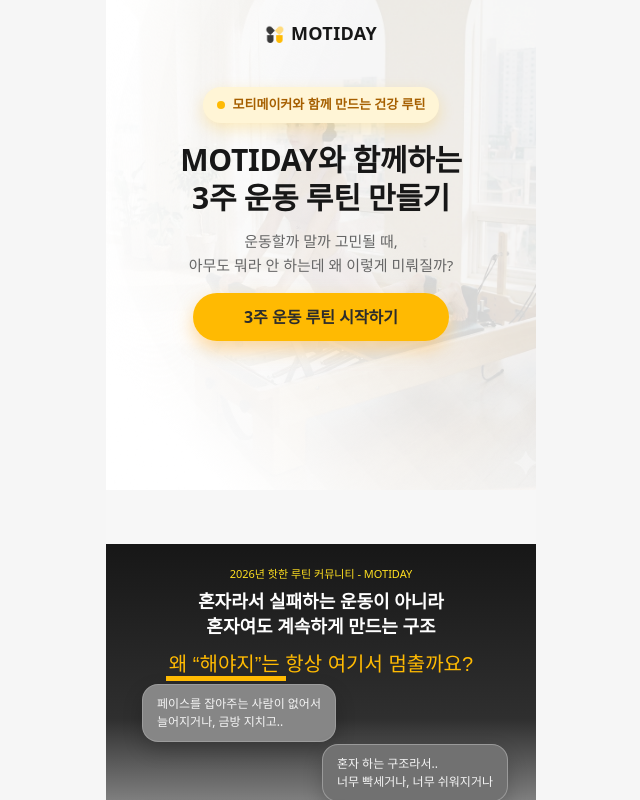
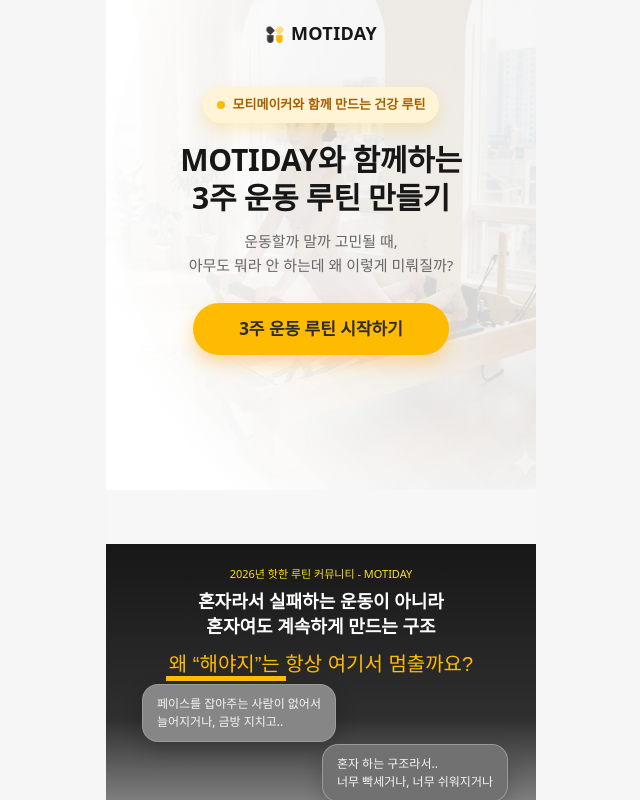
Before and after one commit to MEDILUX-club/Motiday_landing_page, a React (Vite) app: page / in a window 1280 px wide. Shown: the top 800 px of the page, without its empty margins (319-959 px from the left). Built offline with nearby package versions, Linux system fonts and the light colour scheme; a web font is replaced by a local one.

Commit message:
feat:hero1

```diff
--- a/src/App.css
+++ b/src/App.css
@@ -93,7 +93,7 @@
 }
 
 .hero-sub {
-  margin: 0 0 16px;
+  margin: 0 0 26px;
   color: #666666;
   font-size: 15px;
   line-height: 1.6;
@@ -106,11 +106,11 @@
   width: 65%;
   max-width: 320px;
   min-width: 220px;
-  padding: 12px 18px;
+  padding: 13px 18px;
   background: #ffba02;
   color: #2c2c2c;
-  font-size: 16px;
-  font-weight: 700;
+  font-size: 17px;
+  font-weight: 600;
   border: none;
   border-radius: 999px;
   box-shadow: 0 8px 18px rgba(255, 194, 98, 0.6);
```
